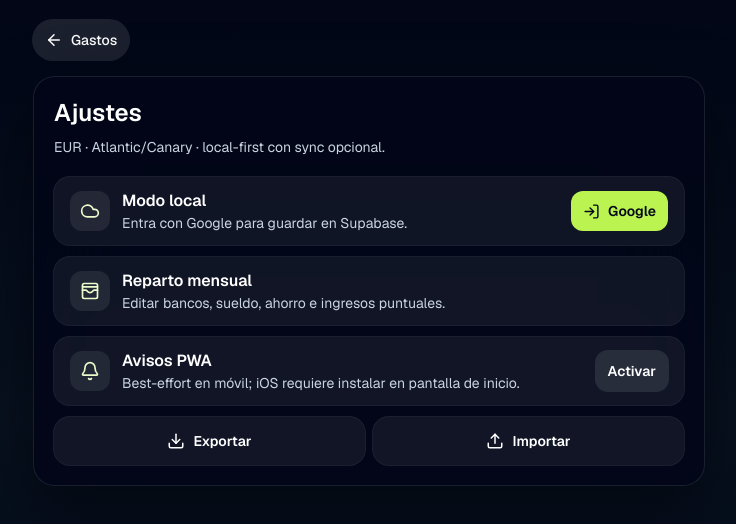
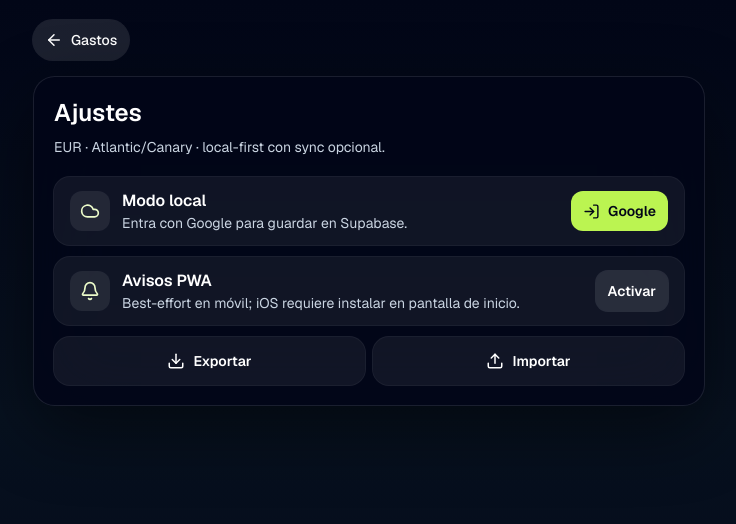
Before and after one commit to jesus-molano/Expenses-Log-App, a Next.js app: page /settings in a window 1280 px wide. Shown: the top 524 px of the page, without its empty margins (271-1007 px from the left). Built offline with nearby package versions, Linux system fonts and the light colour scheme; no server answers.

Commit message:
Remove monthly allocation from settings

```diff
--- a/src/components/SettingsView.tsx
+++ b/src/components/SettingsView.tsx
@@ -9,7 +9,6 @@ import {
   LogIn,
   LogOut,
   Upload,
-  WalletCards,
 } from "lucide-react";
 import { useEffect, useState } from "react";
 import type { User } from "@supabase/supabase-js";
@@ -186,14 +185,6 @@ export function SettingsView() {
               }
             />
 
-            <Link href="/money" className="block">
-              <SettingCard
-                icon={<WalletCards size={20} />}
-                title="Reparto mensual"
-                description="Editar bancos, sueldo, ahorro e ingresos puntuales."
-              />
-            </Link>
-
             <SettingCard
               icon={<Bell size={20} />}
               title="Avisos PWA"
```
